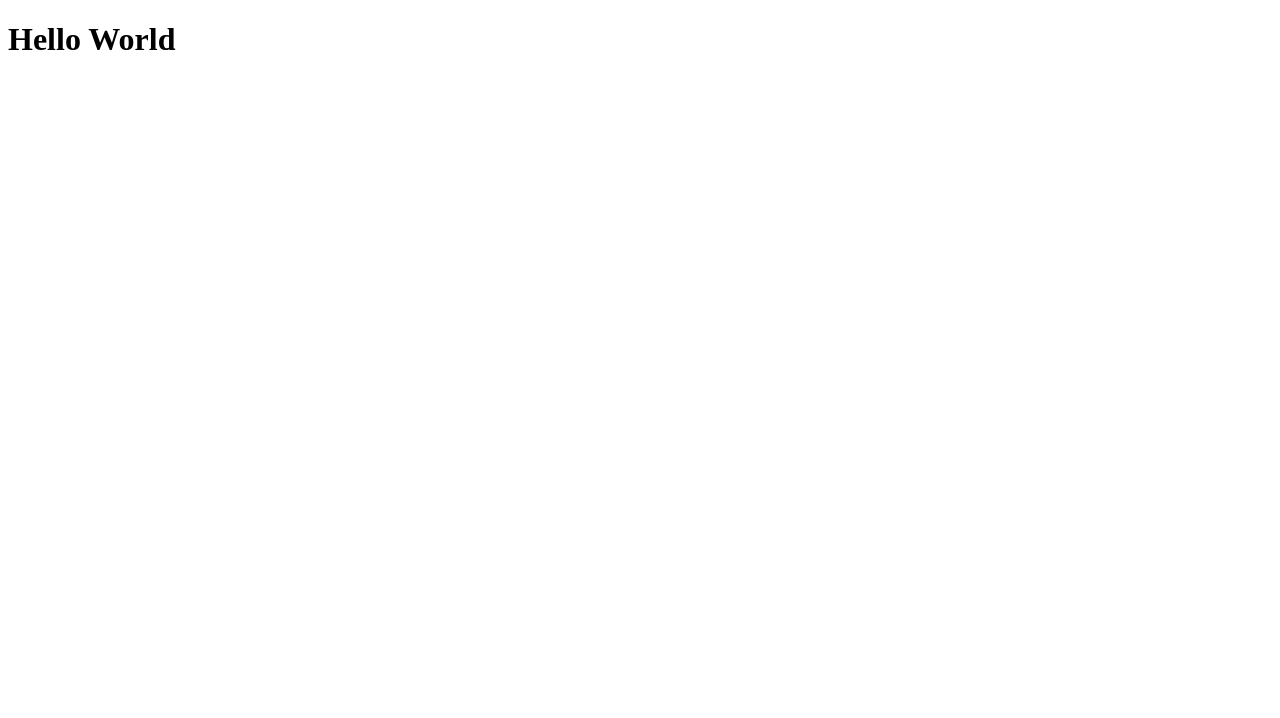
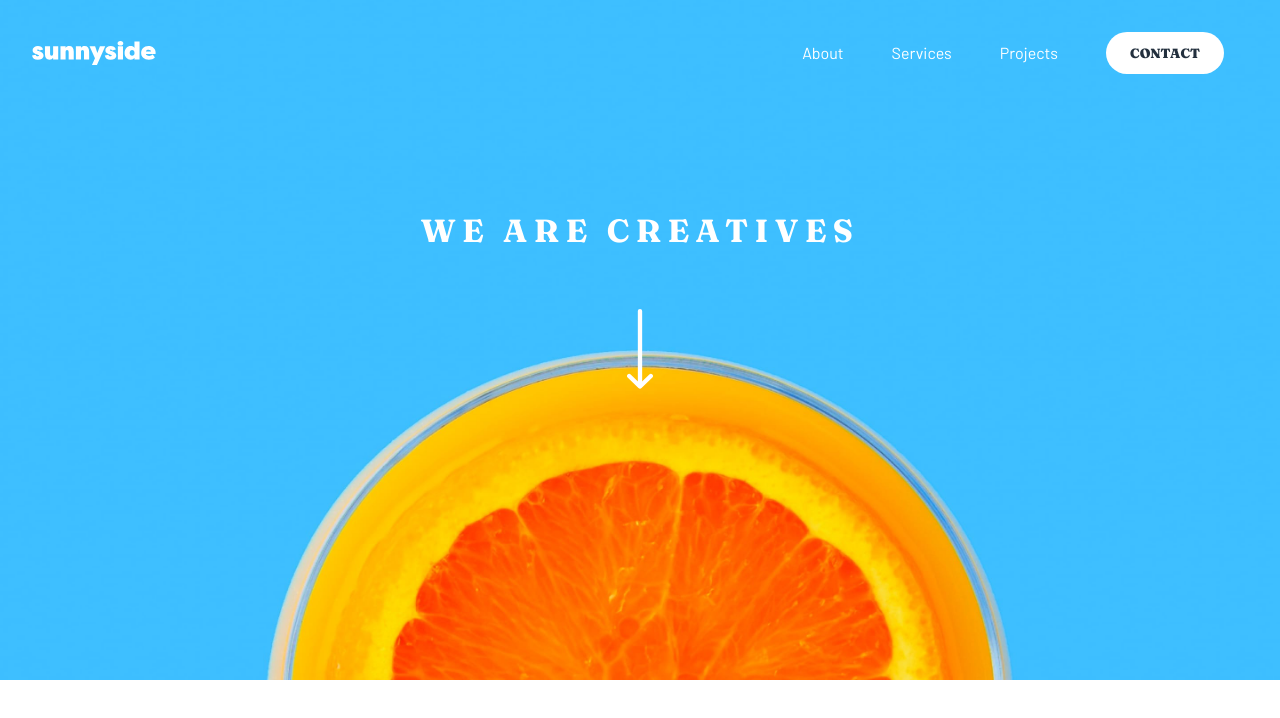
Before and after one commit to akaahl/sunnyside-agency-landing-page, a React (Create React App) app: page / in a window 1280 px wide. Shown: the top 718 px of the page. Built offline with nearby package versions, Linux system fonts and the light colour scheme.

Commit message:
Added navbar and header components

```diff
--- a/public/index.html
+++ b/public/index.html
@@ -2,7 +2,7 @@
 <html lang="en">
   <head>
     <meta charset="utf-8" />
-    <link rel="icon" href="%PUBLIC_URL%/favicon.ico" />
+    <link rel="icon" href="%PUBLIC_URL%/favicon-32x32.png" />
     <meta name="viewport" content="width=device-width, initial-scale=1" />
     <meta name="theme-color" content="#000000" />
     <meta
@@ -24,7 +24,11 @@
       work correctly both with client-side routing and a non-root public URL.
       Learn how to configure a non-root public URL by running `npm run build`.
     -->
-    <title>React App</title>
+    <link
+      href="https://fonts.googleapis.com/css2?family=Barlow:wght@100;200;300;400;500;600;700;800;900&family=Fraunces:wght@100;200;300;400;500;600;700;800;900&display=swap"
+      rel="stylesheet"
+    />
+    <title>Sunnyside Agency</title>
   </head>
   <body>
     <noscript>You need to enable JavaScript to run this app.</noscript>
--- a/src/App.js
+++ b/src/App.js
@@ -1,7 +1,13 @@
+import GlobalStyle from "./globalStyles";
+import Navbar from "./components/Navbar";
+import Header from "./components/Header";
+
 function App() {
   return (
     <div className="App">
-      <h1>Hello World</h1>
+      <GlobalStyle />
+      <Navbar />
+      <Header />
     </div>
   );
 }
--- /dev/null
+++ b/src/components/Header.js
@@ -0,0 +1,53 @@
+import styled from "styled-components";
+import headerImage from "../assets/desktop/image-header.jpg";
+import mobileHeader from "../assets/mobile/image-header.jpg";
+import downArrow from "../assets/icon-arrow-down.svg";
+
+const Header = () => {
+  return (
+    <StyledHeader>
+      <h1>We are creatives</h1>
+      <img src={downArrow} alt="down arrow" className="down-arrow" />
+    </StyledHeader>
+  );
+};
+
+const StyledHeader = styled.header`
+  width: 100%;
+  height: 85vh;
+  background: url(${headerImage});
+  background-size: 100% 100%;
+  background-position: center;
+  background-size: 100% 100%;
+  background-repeat: no-repeat;
+  display: flex;
+  flex-direction: column;
+  align-items: center;
+  justify-content: center;
+
+  h1 {
+    text-transform: uppercase;
+    color: hsl(0, 0%, 100%);
+    margin-top: -5rem;
+    font-size: 2rem;
+    letter-spacing: 0.4rem;
+  }
+
+  .down-arrow {
+    margin-top: 3.7rem;
+    height: 5rem;
+  }
+
+  @media (max-width: 600px) {
+    background: url(${mobileHeader});
+    background-size: 100% 100%;
+    background-position: center;
+    background-repeat: no-repeat;
+  }
+
+  @media (min-height: 1024px) {
+    height: 65vh;
+  }
+`;
+
+export default Header;
--- /dev/null
+++ b/src/components/Navbar.js
@@ -0,0 +1,81 @@
+import styled from "styled-components";
+import logo from "../assets/logo.svg";
+import hamburgerIcon from "../assets/icon-hamburger.svg";
+
+const Navbar = () => {
+  return (
+    <StyledNav>
+      <img src={logo} alt="sunnyside agency logo" />
+
+      <ul>
+        <li>
+          <a href="#about">About</a>
+        </li>
+        <li>
+          <a href="#services">Services</a>
+        </li>
+        <li>
+          <a href="#projects">Projects</a>
+        </li>
+        <li>
+          <button className="nav-btn">Contact</button>
+        </li>
+      </ul>
+
+      <img src={hamburgerIcon} alt="hamburger" className="hamburger-icon" />
+    </StyledNav>
+  );
+};
+
+const StyledNav = styled.nav`
+  position: absolute;
+  top: 0;
+  left: 0;
+  width: 100%;
+  display: flex;
+  align-items: center;
+  justify-content: space-between;
+  padding: 2rem;
+
+  ul {
+    list-style: none;
+    display: flex;
+    align-items: center;
+
+    li {
+      margin: 0 1.5rem;
+
+      a {
+        text-decoration: none;
+        color: hsl(0, 0%, 100%);
+      }
+
+      .nav-btn {
+        font-family: "Fraunces", sans-serif;
+        padding: 0.8rem 1.5rem;
+        border: none;
+        background: hsl(0, 0%, 100%);
+        border-radius: 1.5rem;
+        color: hsl(212, 27%, 19%);
+        font-weight: 900;
+        text-transform: uppercase;
+      }
+    }
+  }
+
+  .hamburger-icon {
+    display: none;
+  }
+
+  @media (max-width: 768px) {
+    ul {
+      display: none;
+    }
+
+    .hamburger-icon {
+      display: block;
+    }
+  }
+`;
+
+export default Navbar;
--- /dev/null
+++ b/src/globalStyles.js
@@ -0,0 +1,20 @@
+import { createGlobalStyle } from "styled-components";
+
+const GlobalStyle = createGlobalStyle`
+    * {
+        margin: 0;
+        padding: 0;
+        box-sizing: border-box;
+    }
+
+    body {
+        position: relative;
+        font-family: 'Barlow', sans-serif;
+    }
+
+    button, h1, h2, h3 {
+        font-family: 'Fraunces', sans-serif;
+    }
+`;
+
+export default GlobalStyle;
```
Also changed, not shown: public/favicon-32x32.png (renamed from src/assets/favicon-32x32.png), 1 other file (tests, documents, lock files or other folders).
